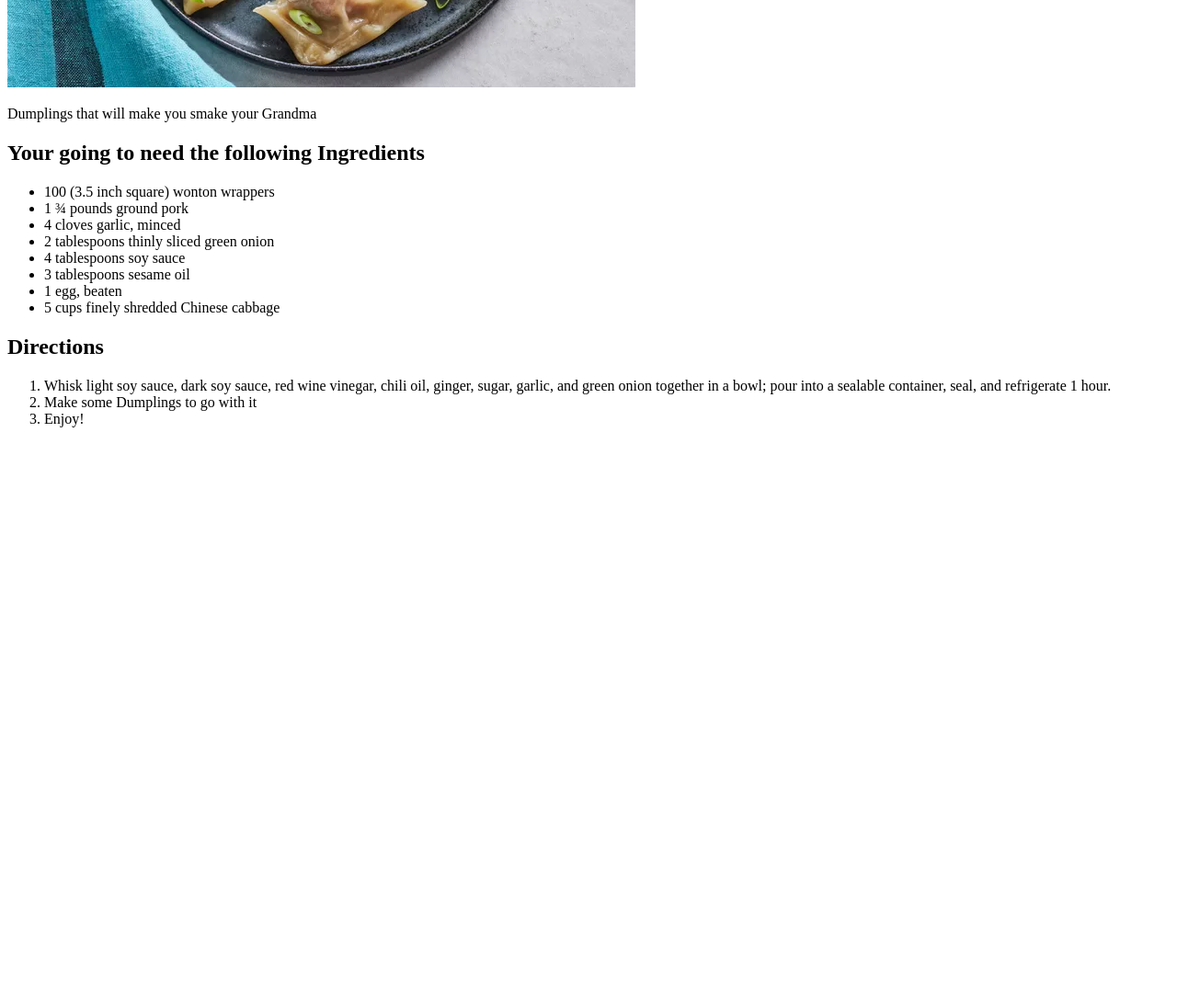
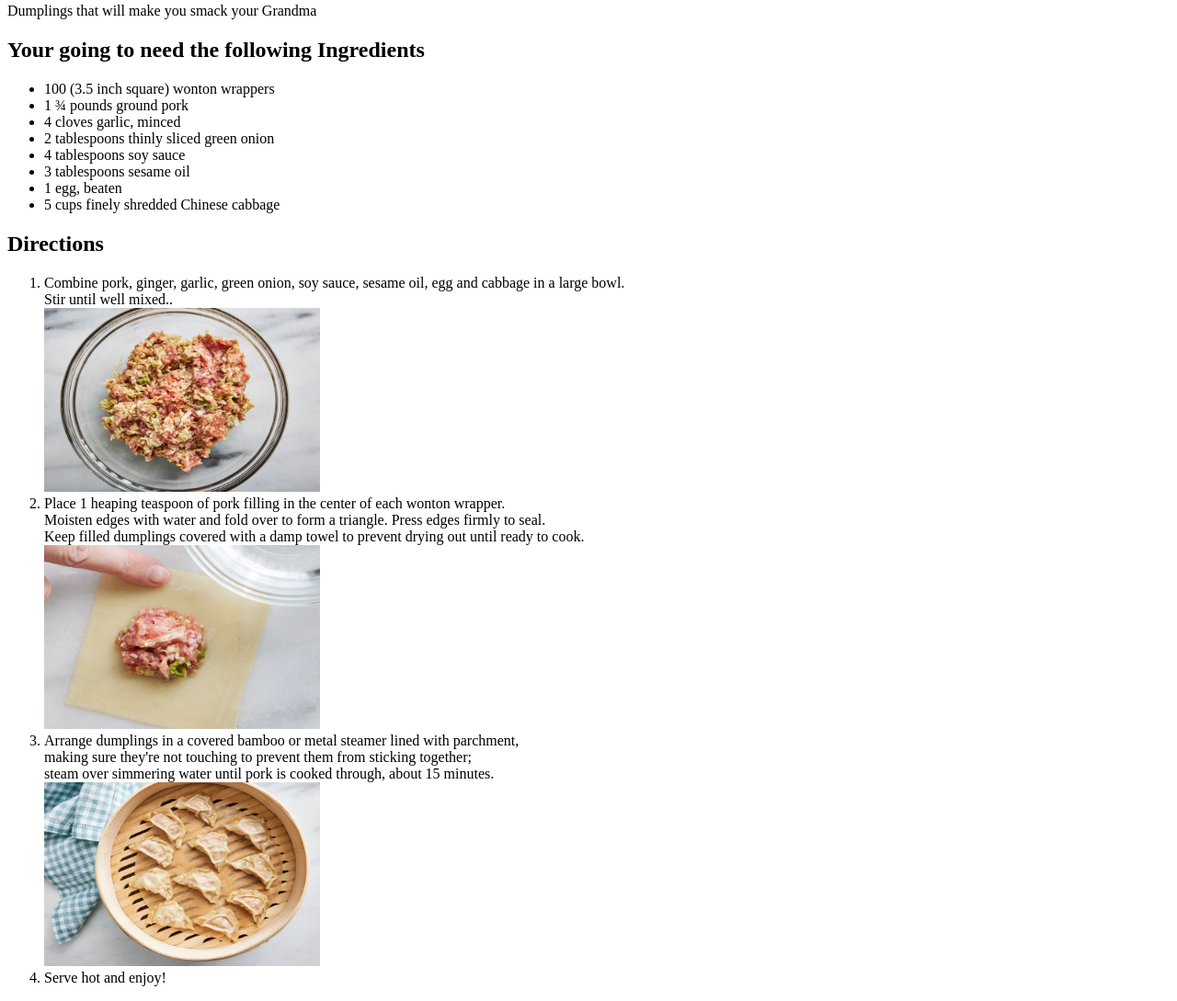
Before and after one commit to leehammertime-hash/odin-recipes, a plain HTML site: page recipes/dumplings.html in a window 1280 px wide. Shown: the part 523-1612 px from the top of the page at 92% size. Before the commit the page ends 1004 px from the top, so only its background shows below. Drawn offline with Linux system fonts and the light colour scheme.

Commit message:
2 recipes completed

```diff
--- a/recipes/dumplings.html
+++ b/recipes/dumplings.html
@@ -8,8 +8,8 @@
 <body>
     <a href="../index.html">Home</a>
     <h1>Pork Dumpling Recipe</h1>
-    <img src="../img/dumpling.webp">
-    <p>Dumplings that will make you smake your Grandma</p>
+    <img src="../img/dumpling.webp" height="400" width="600">
+    <p>Dumplings that will make you smack your Grandma</p>
     <h2>Your going to need the following Ingredients</h2>
     <ul>
         <li>100 (3.5 inch square) wonton wrappers</li>
@@ -23,12 +23,19 @@
     </ul>
     <h2>Directions</h2>
     <ol>
-        <li>Whisk light soy sauce, dark soy sauce, red wine vinegar,
-        chili oil, ginger, sugar, garlic, and green onion together in a
-        bowl; pour into a sealable container, seal, and refrigerate
-        1 hour.</li>
-        <li>Make some Dumplings to go with it</li>
-        <li>Enjoy!</li>
+        <li>Combine pork, ginger, garlic, green onion, soy sauce,
+            sesame oil, egg and cabbage in a large bowl.<br> Stir until
+            well mixed..</li>
+            <img src="../img/dumplingstep1.webp" height="200" width="300">
+        <li>Place 1 heaping teaspoon of pork filling in the center of each wonton wrapper.<br>
+            Moisten edges with water and fold over to form a triangle. Press edges firmly to seal.<br>
+            Keep filled dumplings covered with a damp towel to prevent drying out until ready to cook.</li>
+            <img src="../img/dumplingstep2.webp" height="200" width="300">
+        <li>Arrange dumplings in a covered bamboo or metal steamer lined with parchment,<br>
+            making sure they're not touching to prevent them from sticking together; <br>
+            steam over simmering water until pork is cooked through, about 15 minutes.</li>
+            <img src="../img/dumplingstep3.webp" height="200" width="300">
+        <li>Serve hot and enjoy!</li>
     </ol>
 </body>
 </html>
```
Also changed, not shown: index.html (+3 -1 lines), img/dumplingstep1.webp (added), img/dumplingstep2.webp (added), img/dumplingstep3.webp (added).
